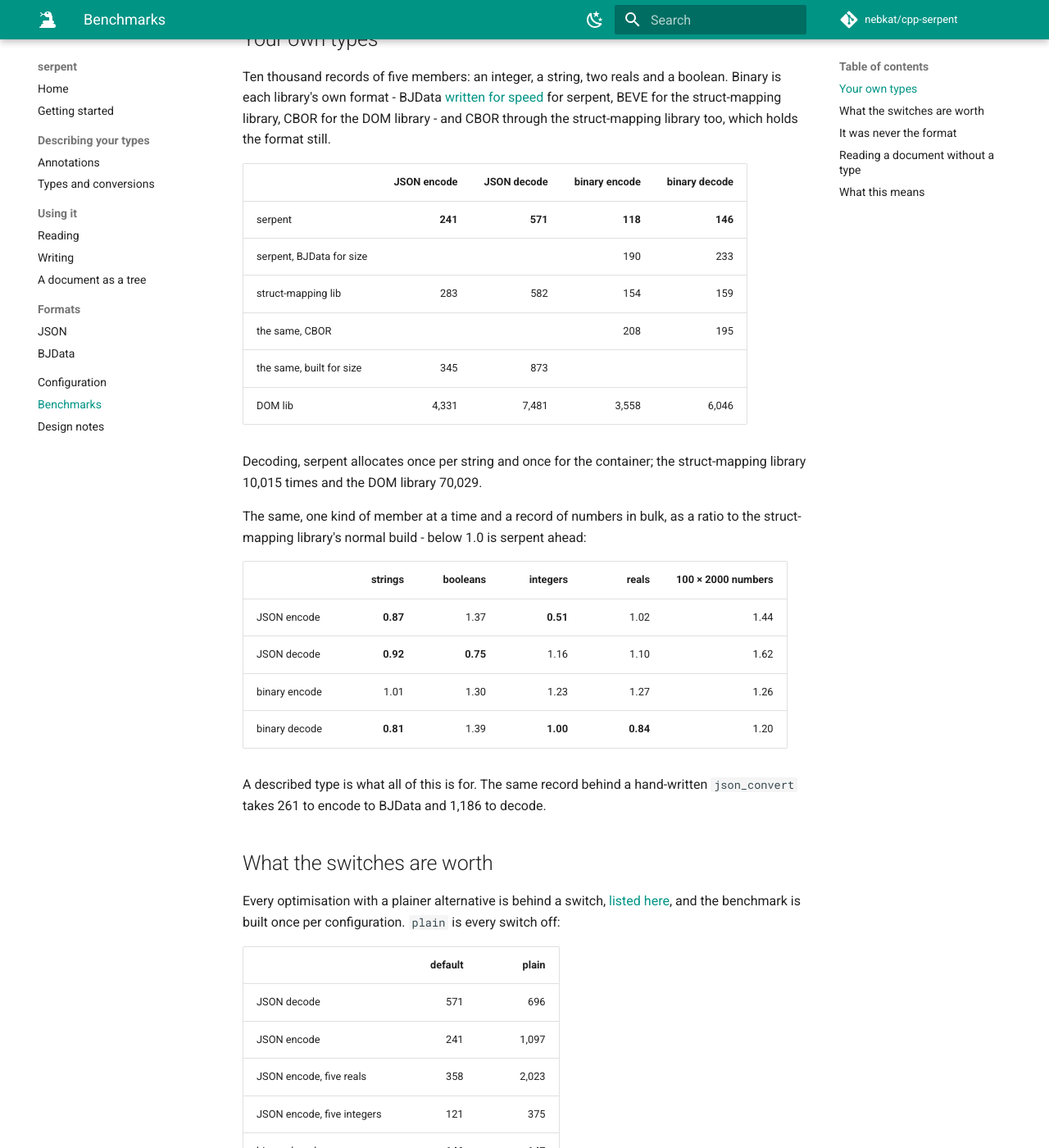
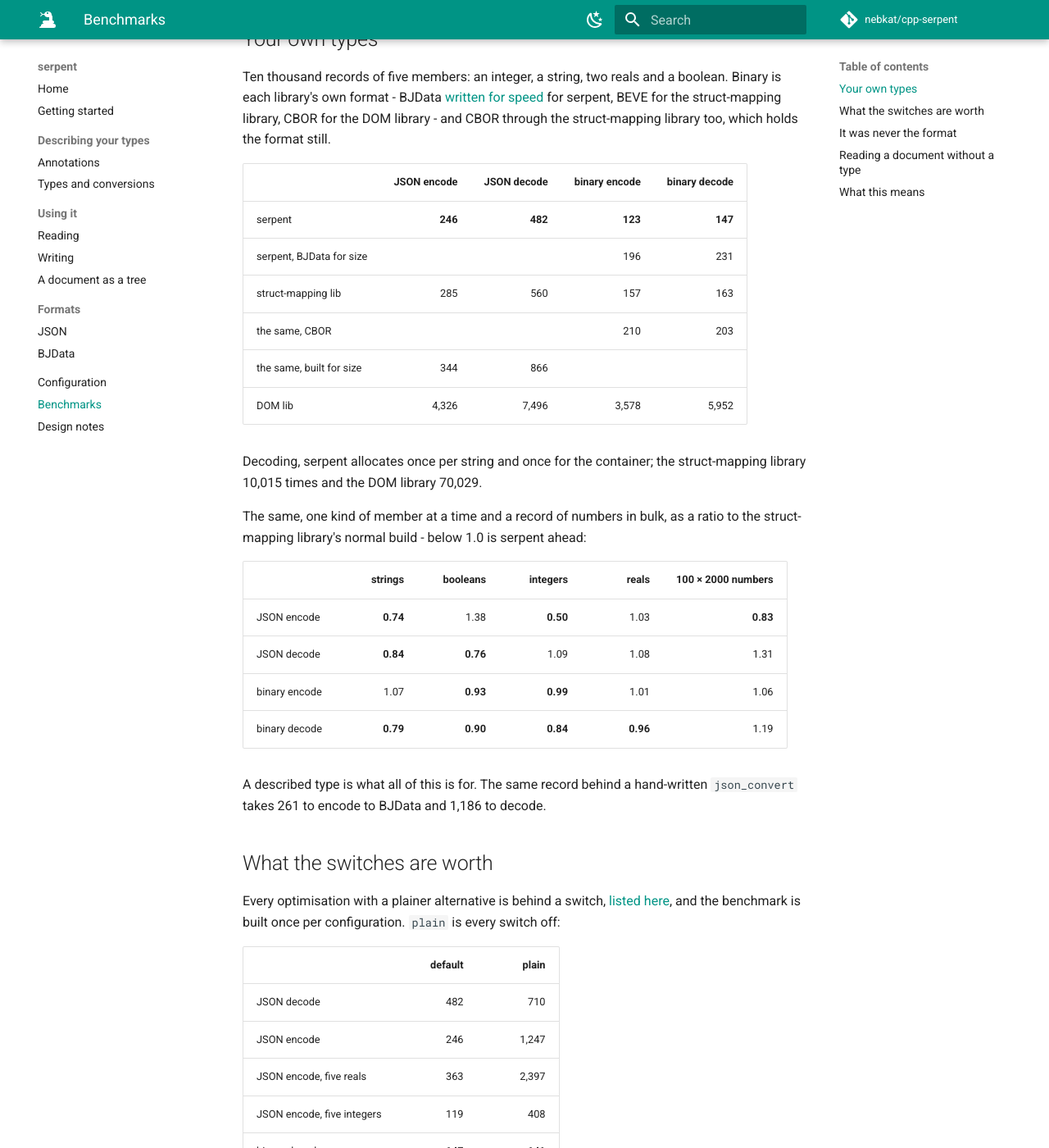
Before and after one commit to nebkat/cpp-serpent, an MkDocs documentation site: the page built from docs/benchmarks.md, in a window 1280 px wide and 1400 px high, scrolled down 447 px. Shown: the whole window at 82% size. Built offline with MkDocs 1.6.1 and Material for MkDocs 9.7.7, drawn with Linux system fonts in a browser that asks for light colours; comment, search, counter and statistics services are not loaded; some of the changed text lies outside the part shown.

Commit message:
docs: Regenerate the benchmark tables

```diff
--- a/docs/benchmarks.md
+++ b/docs/benchmarks.md
@@ -24,12 +24,12 @@ struct-mapping library too, which holds the format still.
 
 | | JSON encode | JSON decode | binary encode | binary decode |
 |---|---:|---:|---:|---:|
-| serpent | **241** | **571** | **118** | **146** |
-| serpent, BJData for size |  |  | 190 | 233 |
-| struct-mapping lib | 283 | 582 | 154 | 159 |
-| the same, CBOR |  |  | 208 | 195 |
-| the same, built for size | 345 | 873 |  |  |
-| DOM lib | 4,331 | 7,481 | 3,558 | 6,046 |
+| serpent | **246** | **482** | **123** | **147** |
+| serpent, BJData for size |  |  | 196 | 231 |
+| struct-mapping lib | 285 | 560 | 157 | 163 |
+| the same, CBOR |  |  | 210 | 203 |
+| the same, built for size | 344 | 866 |  |  |
+| DOM lib | 4,326 | 7,496 | 3,578 | 5,952 |
 
 Decoding, serpent allocates once per string and once for the container; the struct-mapping
 library 10,015 times and the DOM library 70,029.
@@ -39,10 +39,10 @@ struct-mapping library's normal build - below 1.0 is serpent ahead:
 
 | | strings | booleans | integers | reals | 100 × 2000 numbers |
 |---|---:|---:|---:|---:|---:|
-| JSON encode | **0.87** | 1.37 | **0.51** | 1.02 | 1.44 |
-| JSON decode | **0.92** | **0.75** | 1.16 | 1.10 | 1.62 |
-| binary encode | 1.01 | 1.30 | 1.23 | 1.27 | 1.26 |
-| binary decode | **0.81** | 1.39 | **1.00** | **0.84** | 1.20 |
+| JSON encode | **0.74** | 1.38 | **0.50** | 1.03 | **0.83** |
+| JSON decode | **0.84** | **0.76** | 1.09 | 1.08 | 1.31 |
+| binary encode | 1.07 | **0.93** | **0.99** | 1.01 | 1.06 |
+| binary decode | **0.79** | **0.90** | **0.84** | **0.96** | 1.19 |
 
 A described type is what all of this is for. The same record behind a hand-written
 `json_convert` takes 261 to encode to BJData and 1,186 to decode.
@@ -55,12 +55,12 @@ switch off:
 
 | | default | plain |
 |---|---:|---:|
-| JSON decode | 571 | 696 |
-| JSON encode | 241 | 1,097 |
-| JSON encode, five reals | 358 | 2,023 |
-| JSON encode, five integers | 121 | 375 |
-| binary decode | 146 | 147 |
-| binary encode | 118 | 174 |
+| JSON decode | 482 | 710 |
+| JSON encode | 246 | 1,247 |
+| JSON encode, five reals | 363 | 2,397 |
+| JSON encode, five integers | 119 | 408 |
+| binary decode | 147 | 141 |
+| binary encode | 123 | 173 |
 
 ## It was never the format
 
@@ -79,12 +79,12 @@ small file flatters a library.
 
 | | first key of citm | last key of citm | sum ids, twitter | count every value, citm | sum coordinates, canada |
 |---|---:|---:|---:|---:|---:|
-| serpent | **0.07** | 732 | 266 | 1,190 | 2,860 |
-| serpent, over an index built first | 832 | 821 | 301 | 877 | 2,975 |
-| on-demand parser | 184 | **275** | **110** | **309** | 1,619 |
-| fast DOM A | 380 | 364 | 143 | 416 | **1,253** |
-| fast DOM B | 891 | 861 | 758 | 909 | 1,908 |
-| DOM lib | 7,496 | 7,239 | 3,386 | 7,352 | 12,589 |
+| serpent | **0.06** | 706 | 251 | 806 | 2,723 |
+| serpent, over an index built first | 784 | 800 | 289 | 859 | 2,974 |
+| on-demand parser | 179 | **271** | **110** | **308** | 1,619 |
+| fast DOM A | 366 | 366 | 143 | 413 | **1,266** |
+| fast DOM B | 851 | 868 | 757 | 887 | 1,995 |
+| DOM lib | 7,216 | 7,233 | 3,351 | 7,317 | 12,605 |
 
 serpent reads in place and builds nothing, so what it does not look at costs nothing and it never
 allocates; walking a whole document it is 2-4x behind parsers that index or build one first.
```
